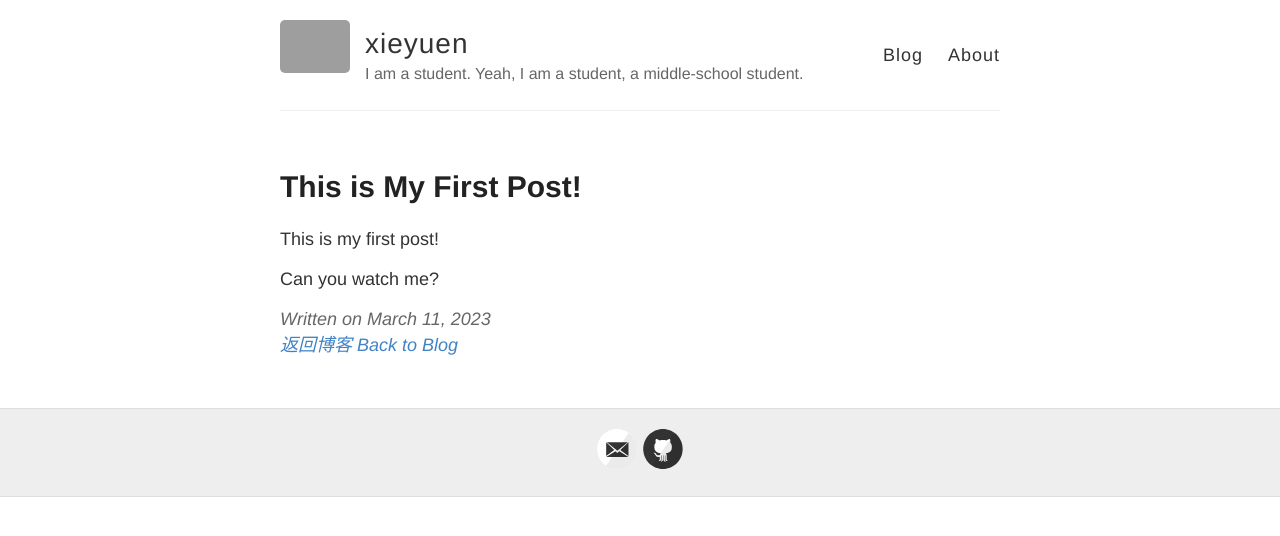
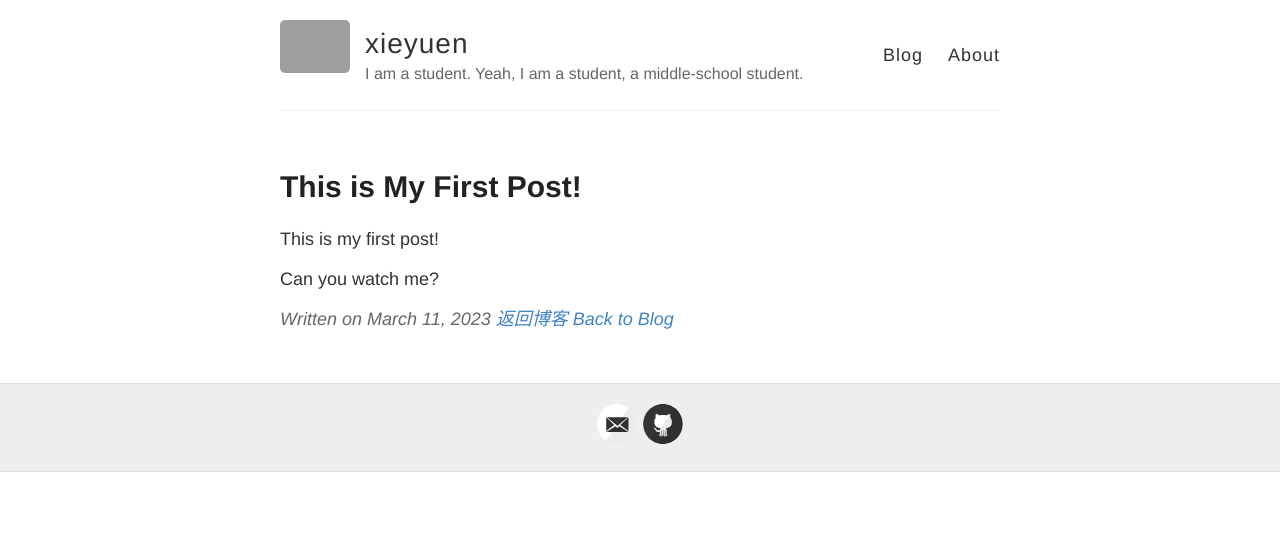
Before and after one commit to xieyuen/xieyuen.github.io, a Jekyll site: the page built from _posts/2023-3-11-First-Post.md, in a window 1280 px wide. Shown: the top 536 px of the page. Built offline with Jekyll 4.4.1, drawn with Linux system fonts in a browser that asks for light colours.

Commit message:
Added style

```diff
--- a/_layouts/page.html
+++ b/_layouts/page.html
@@ -11,5 +11,5 @@
   </div>
 
   <br><br>
-  <a href="{{ site.baseurl }}/">返回首页 Back to Home</a>
+  <a href="{{ site.baseurl }}/" style="text-align:right">返回首页 Back to Home</a>
 </article>
--- a/_layouts/post.html
+++ b/_layouts/post.html
@@ -11,8 +11,7 @@
 
   <div class="date">
     Written on {{ page.date | date: "%B %e, %Y" }}
-    <br>
-    <a href="{{ site.baseurl }}/">返回博客 Back to Blog</a>
+    <a href="{{ site.baseurl }}/" style="text-align:right">返回博客 Back to Blog</a>
   </div>
 
   {% include disqus.html %}
```
